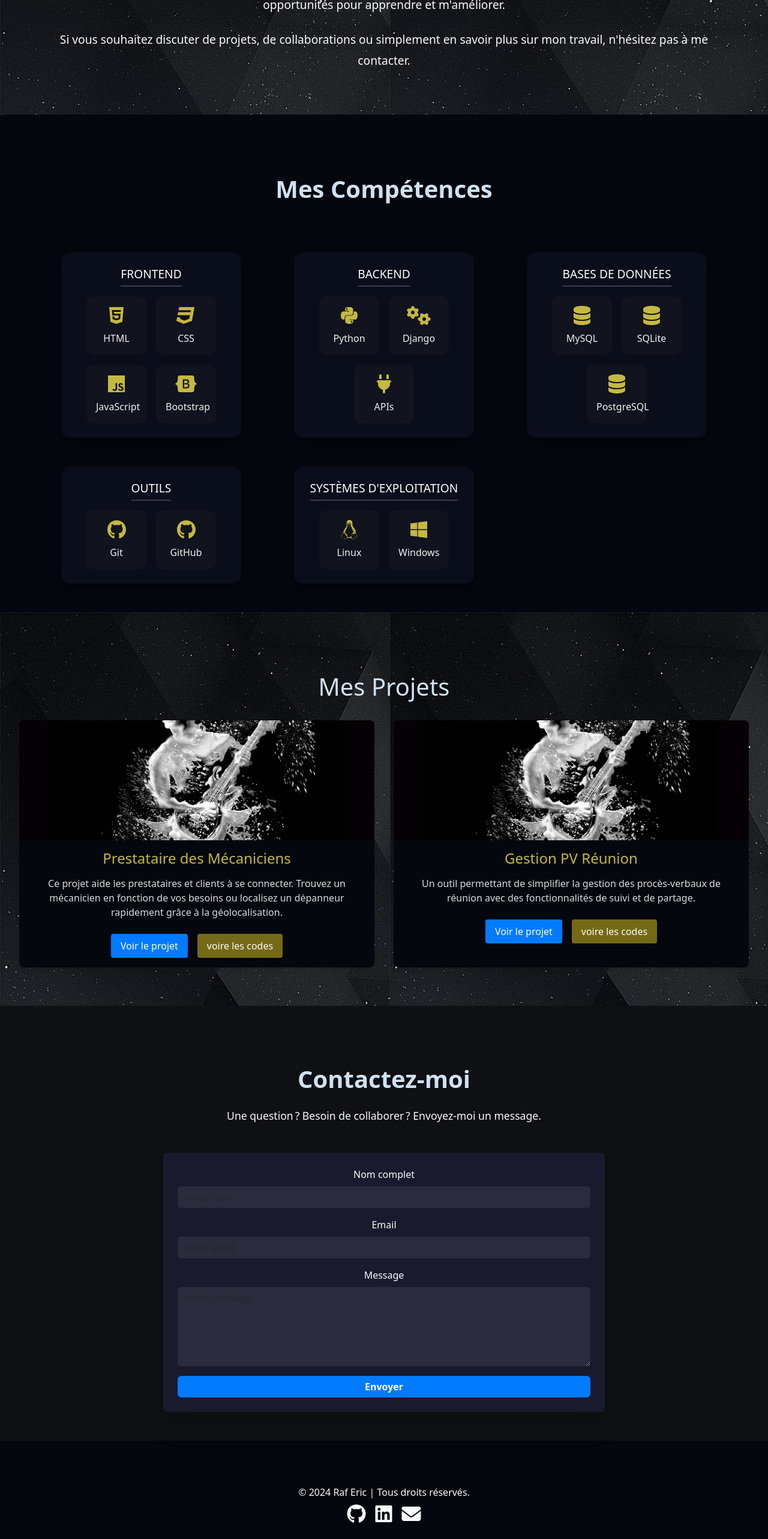
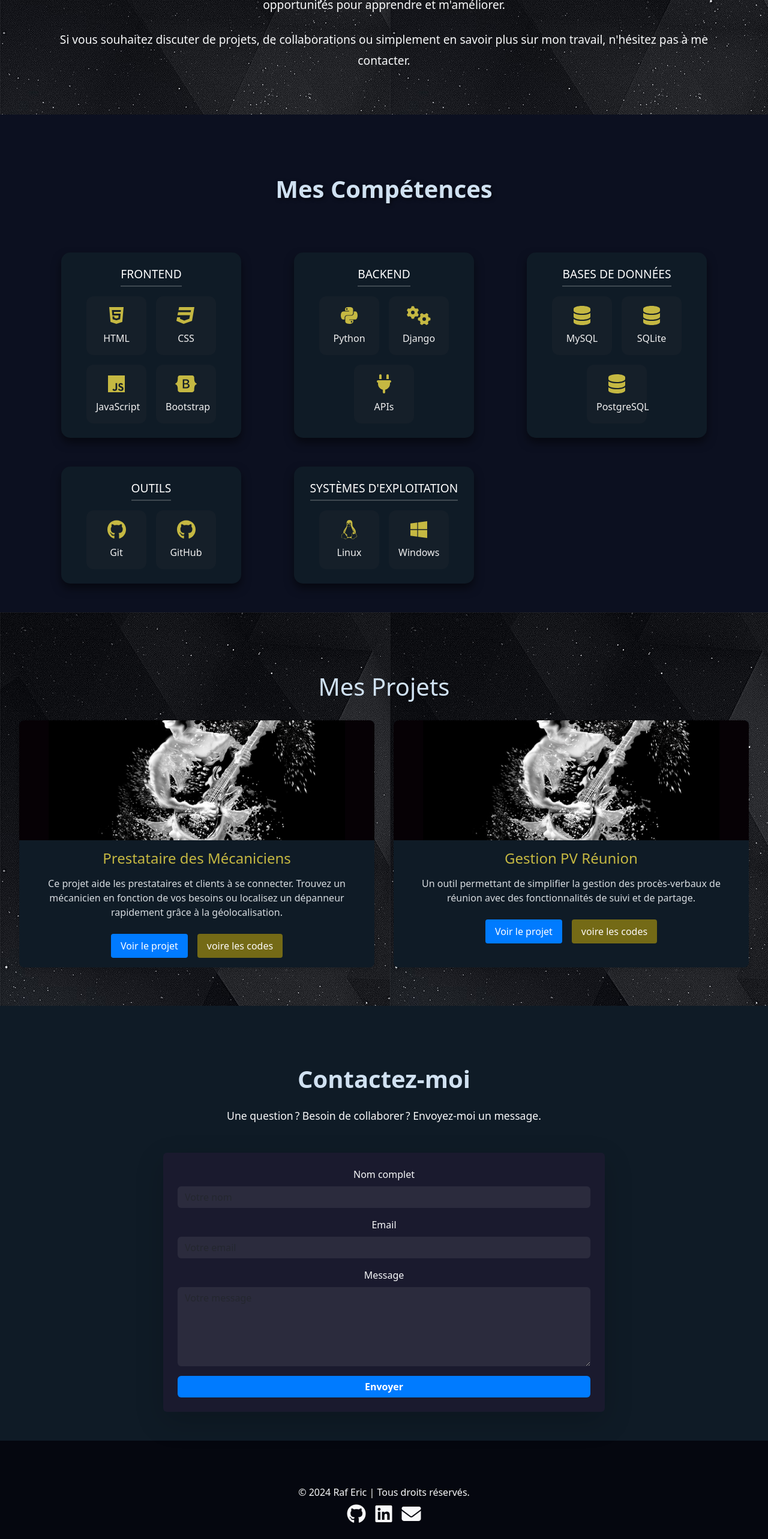
Before and after one commit to RafEric/portfolioRafEric, a React (Create React App) app: page / in a window 1280 px wide. Shown: the part 1176-3742 px from the top of the page at 60% size. Built offline with nearby package versions, Linux system fonts and the light colour scheme.

Commit message:
modification du couleur background  contact et competense

```diff
--- a/src/components/HomePage.css
+++ b/src/components/HomePage.css
@@ -214,7 +214,7 @@
 }
 
 .project-card {
-  background-color: #05070f;
+  background-color: #0f1b26;
 
   border-radius: 0.5rem;
   overflow: hidden;
@@ -499,7 +499,7 @@ a.btn {
 /* Section Globale */
 .skills-section {
   padding: 3rem 1.5rem;
-  background-color: #05070f; /* Fond noir profond */
+  background-color: #0c1020; /* Fond noir profond */
   color: #F1F1F1; /* Texte clair pour contraster */
   text-align: center;
   padding-top: 100px;
@@ -526,7 +526,7 @@ a.btn {
 
 /* Groupes de compétences */
 .skill-group {
-  background:#0a0d1a; /* Fond légèrement plus clair que #121212 */
+  background:#0f1b26; /* Fond légèrement plus clair que #121212 */
   padding: 1.5rem;
   border-radius: 15px;
   box-shadow: 0 8px 15px rgba(0, 0, 0, 0.5);
@@ -593,7 +593,7 @@ a.btn {
 
 .backContact {
   padding: 4rem 2rem;
-  background-color: #0e1013;
+  background-color: #0f1b26;
   text-align: center;
 }
 .BackAbout {
--- a/src/components/Navbar.css
+++ b/src/components/Navbar.css
@@ -25,7 +25,7 @@ span.navbar-text{
 }
 nav.navbar.scrolled {
   padding: 0px 0;
-  background-color: #0a0d1a;
+  background-color: #0f1b26;
 }
 nav.navbar a.navbar-brand {
   width: 9%;
```
